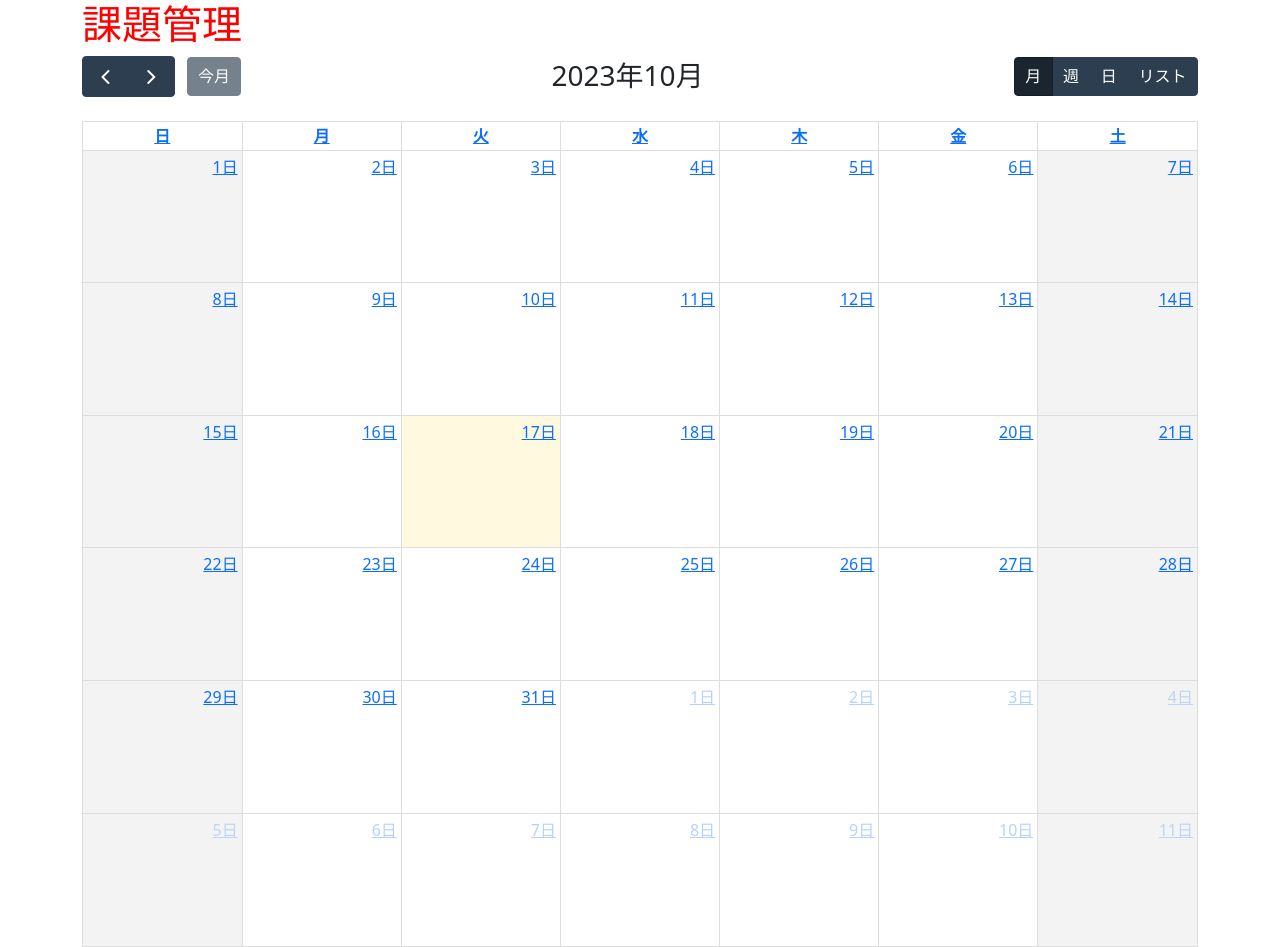
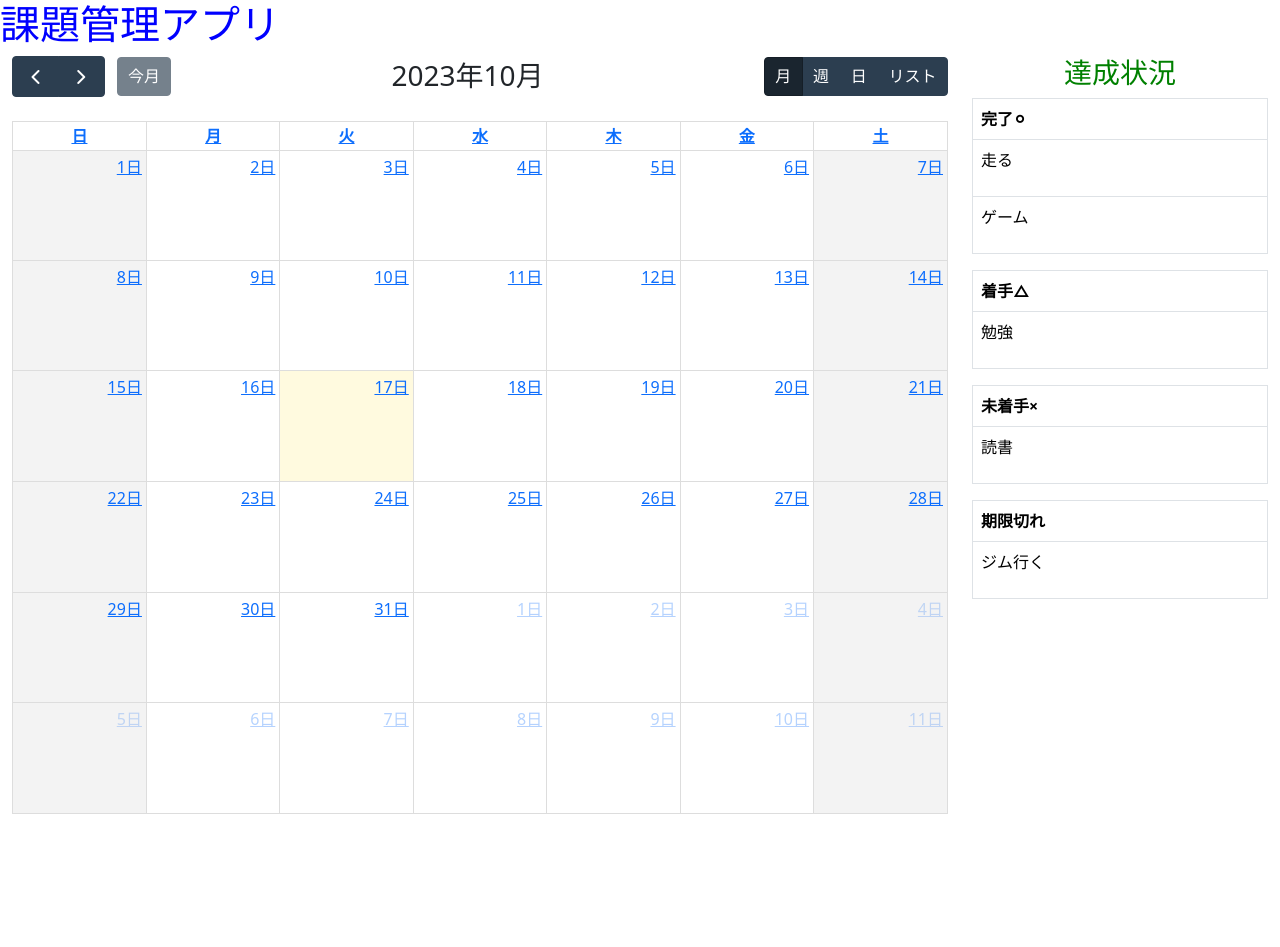
Before and after one commit to n-katou/calendar_app, a Django app: template calendar_app/templates/calendar_app/calendar.html in a window 1280 px wide. After the commit the page ends 814 px from the top, so only its background shows below. Run offline with Django 3.2, Linux system fonts and the light colour scheme; the template is opened without the code that fills it, so the values that code supplies are empty; some libraries are stand-ins or nearby versions.

Commit message:
レイアウト変更

```diff
--- a/calendar_app/static/calendar_app/css/style.css
+++ /dev/null
@@ -1,3 +0,0 @@
-h1 {
-    color: red;
-}
--- /dev/null
+++ b/calendar_app/static/css/style.css
@@ -0,0 +1,8 @@
+h1 {
+    color: blue;
+}
+
+h3 {
+    text-align: center;
+    color: green;
+}
--- a/calendar_app/templates/calendar_app/calendar.html
+++ b/calendar_app/templates/calendar_app/calendar.html
@@ -10,16 +10,91 @@
   <script src="https://cdn.jsdelivr.net/npm/fullcalendar@5.10.2/main.min.js"></script>
 
   {% load static %}
-  <link rel="stylesheet" type="text/css" href="{% static 'calendar_app/css/style.css' %}">
-  <script src="{% static 'calendar_app/js/app.js' %}"></script>
+  <link rel="stylesheet" type="text/css" href="{% static '/css/style.css' %}">
+  <script src="{% static '/js/app.js' %}"></script>
 </head>
+
 <body>
-  <div class="container">
-    <h1>課題管理</h1>
-    <div id='calendar'></div>
-    {% block content %}
-    {% endblock %}
+  <h1>課題管理アプリ</h1>
+  <div class="container-fluid">
+    <div class="row">
+      <div class="col-9 ">
+        <div id='calendar'></div>
+      </div>
+
+      <div class="col-3">
+        <h3>達成状況</h3>
+
+        <table class="table table-bordered table-hover">
+          <thead>
+            <tr>
+              <th>完了⚪︎</th>
+            </tr>
+          </thead>
+          <tbody>
+            <tr>
+              <td>
+                <p>走る</p>
+              </td>
+            </tr>
+            <tr>
+              <td>
+                <p>ゲーム</p>
+              </td>
+            </tr>
+          </tbody>
+        </table>
+
+        <table class="table table-bordered table-hover">
+          <thead>
+            <tr>
+              <th>着手△</th>
+            </tr>
+          </thead>
+          <tbody>
+            <tr>
+              <td>
+                <p>勉強</p>
+              </td>
+            </tr>
+          </tbody>
+        </table>
+
+        <table class="table table-bordered table-hover">
+          <thead>
+            <tr>
+              <th>未着手×</th>
+            </tr>
+          </thead>
+          <tbody>
+            <tr>
+              <td>
+                <p>読書</p>
+              </td>
+            </tr>
+          </tbody>
+        </table>
+
+        <table class="table table-bordered table-hover">
+          <thead>
+            <tr>
+              <th>期限切れ</th>
+            </tr>
+          </thead>
+          <tbody>
+            <tr>
+              <td>
+                <p>ジム行く</p>
+              </td>
+            </tr>
+          </tbody>
+        </table>
+
+      </div>
+
+    </div>
   </div>
-
+  {% block content %}
+  {% endblock %}
 </body>
 </html>
```
Also changed, not shown: calendar_app/static/js/app.js (renamed from calendar_app/static/calendar_app/js/app.js).
